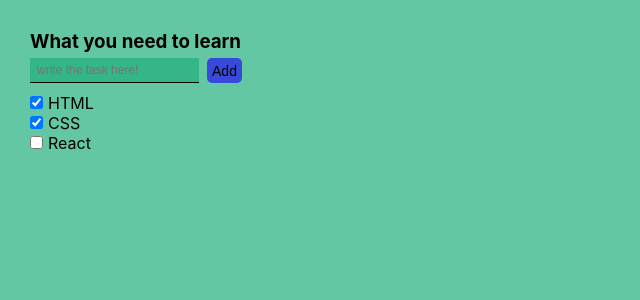
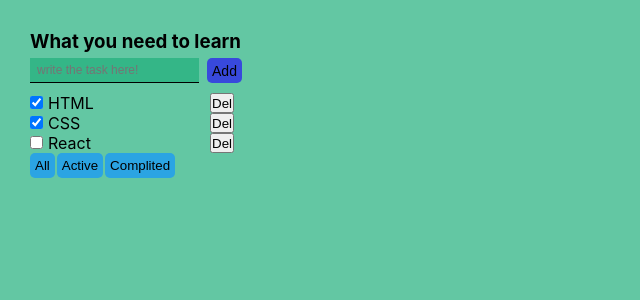
Before and after one commit to Izzat3001/todolist-react-ts, a React (Create React App) app: page / in a window 1280 px wide. Shown: the top 300 px of the page, without its empty margins (0-640 px from the left). Built offline with nearby package versions, Linux system fonts and the light colour scheme.

Commit message:
task-filtering

```diff
--- a/src/App.css
+++ b/src/App.css
@@ -13,7 +13,7 @@ App > div {
 
 .input-add {
   height: 25px;
-  width: auto;
+  /*width: auto;*/
   padding: 5px 7px;
   background-color: rgba(33, 176, 125, 0.7);
   border: none;
@@ -33,11 +33,32 @@ App > div {
   background-color: rgba(39, 20, 245, 0.7);
 }
 
+.filter-btn {
+  display: flex;
+  column-gap: 2px;
+}
+
+.btn {
+  padding-right: 5px;
+  padding-left: 5px;
+  background-color: #2ba4e3;
+  height: 25px;
+  border: none;
+  border-radius: 5px;
+  cursor: pointer;
+}
+
 .add-task {
   display: flex;
   margin-bottom: 10px;
 }
 
+.tasks {
+  display: flex;
+  width: 204px;
+  justify-content: space-between;
+}
+
 .input-check {
   margin-right: 5px;
 }
--- a/src/App.tsx
+++ b/src/App.tsx
@@ -1,18 +1,43 @@
-import React from 'react';
+import React, {useState} from 'react';
 import './App.css';
 import {TodoList} from "./TodoList";
 import {TaskType} from "./TodoList";
 
-let task1: Array<TaskType> = [
-    {id: 1, title: "HTML", isDone: true},
-    {id: 2, title: "CSS", isDone: true},
-    {id: 3, title: "React", isDone: false},
-]
+export type FilterValuesType = "all" | "completed" | "active";
 
 function App() {
+    const [tasks, setTasks] = useState<Array<TaskType>>([
+        {id: 1, title: "HTML", isDone: true},
+        {id: 2, title: "CSS", isDone: true},
+        {id: 3, title: "React", isDone: false},
+    ]);
+    const [filter, setFilter] = useState<FilterValuesType>("all");
+
+function handlDelet(id: number) {
+    const newTasks = tasks.filter(t => t.id !== id);
+    setTasks(newTasks);
+}
+
+function changeFilter(value: FilterValuesType) {
+    setFilter(value)
+}
+
+let tasksForTodoList = tasks;
+if(filter === "completed") {
+    tasksForTodoList = tasks.filter(t => t.isDone === true)
+}
+if(filter === "active") {
+    tasksForTodoList = tasks.filter(t => t.isDone === false)
+}
+
     return (
         <div className="App">
-            <TodoList title='What you need to learn' tasks={task1} />
+            <TodoList
+                title='What you need to learn'
+                tasks={tasksForTodoList}
+                handlDelet={handlDelet}
+                changeFilter={changeFilter}
+            />
         </div>
     );
 }
--- a/src/TodoList.tsx
+++ b/src/TodoList.tsx
@@ -1,5 +1,6 @@
 import React from "react";
 import './App.css'
+import {FilterValuesType} from "./App";
 
 export type TaskType = {
     id: number,
@@ -9,6 +10,8 @@ export type TaskType = {
 type PropsType = {
     title: string
     tasks: Array<TaskType>
+    handlDelet: (taskId: number) => void
+    changeFilter: (value: FilterValuesType) => void
 }
 
 export function TodoList(props: PropsType) {
@@ -20,10 +23,34 @@ export function TodoList(props: PropsType) {
                 <button className='btn-add'>Add</button>
             </div>
             <ul>
-                <li><input className='input-check' type="checkbox" checked={props.tasks[0].isDone}/><span>{props.tasks[0].title}</span></li>
-                <li><input className='input-check' type="checkbox" checked={props.tasks[1].isDone}/><span>{props.tasks[1].title}</span></li>
-                <li><input className='input-check' type="checkbox" checked={props.tasks[2].isDone}/><span>{props.tasks[2].title}</span></li>
+                {
+                    props.tasks.map((t) => (
+                        <li className='tasks'>
+                            <div>
+                                <input
+                                    className='input-check'
+                                    type="checkbox"
+                                    checked={t.isDone}
+                                />
+                                <span>
+                                {t.title}
+                            </span>
+                            </div>
+                            <button
+                                className='remuve-btn'
+                                onClick={() => props.handlDelet(t.id)}
+                            >
+                                Del
+                            </button>
+                        </li>
+                    ))
+                }
             </ul>
+            <div className='filter-btn'>
+                <button onClick={() => props.changeFilter("all")} className="btn">All</button>
+                <button onClick={() => props.changeFilter("active")} className="btn">Active</button>
+                <button onClick={() => props.changeFilter("completed")} className="btn">Complited</button>
+            </div>
         </div>
     )
 }
```
